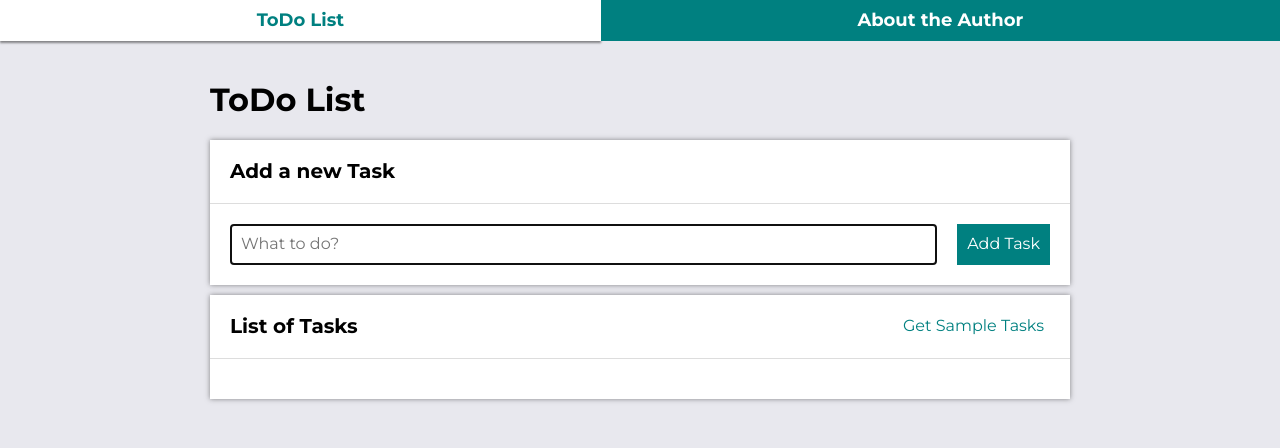
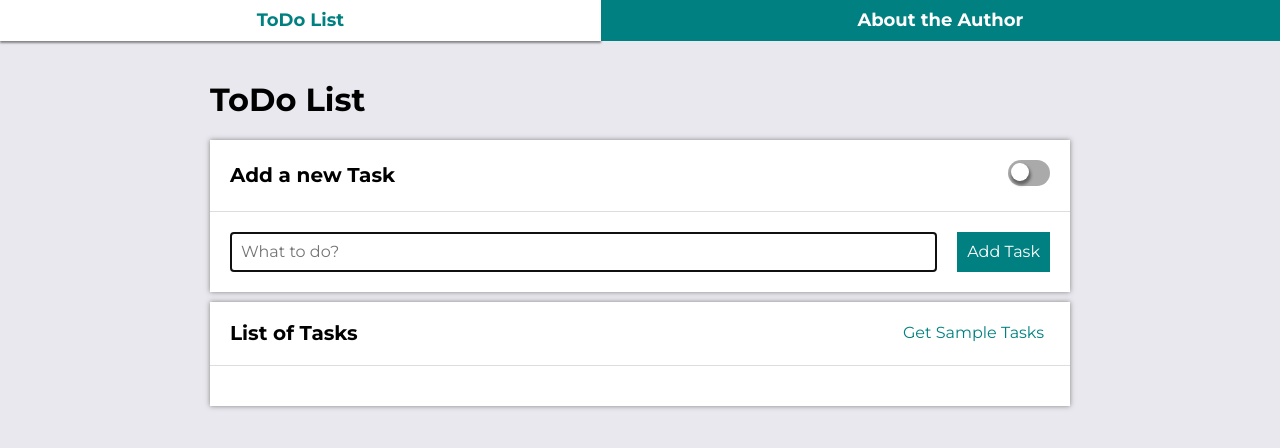
Before and after one commit to TheRitual/Simple-Todo-List, a React (Create React App) app: page /#/tasks in a window 1280 px wide. Shown: the top 448 px of the page. Built offline with nearby package versions, Linux system fonts and the light colour scheme.

Commit message:
Added Theme Switch toggle component

```diff
--- a/src/App.js
+++ b/src/App.js
@@ -1,7 +1,7 @@
 import { Switch, Route, HashRouter, Redirect } from "react-router-dom";
 import { ThemeProvider } from "styled-components";
 import Author from "./features/author/Author";
-import Menu from "./common/menu/Menu";
+import Menu from "./common/Menu";
 import Tasks from "./features/tasks/Tasks";
 import { defaultTheme } from "./utils/themes";
 
--- /dev/null
+++ b/src/common/ThemeSwitch/index.js
@@ -0,0 +1,11 @@
+import { Toggle, ToggleContainer, ToggleSlider } from "./styled";
+
+const ThemeSwitch = () => (
+    <ToggleContainer>
+        <Toggle id="toggleTheme" type="checkbox" />
+        <ToggleSlider htmlFor="toggleTheme" />
+    </ToggleContainer>
+);
+
+
+export default ThemeSwitch;
--- /dev/null
+++ b/src/common/ThemeSwitch/styled.js
@@ -0,0 +1,47 @@
+import styled from "styled-components";
+
+export const ToggleSlider = styled.label`
+    position: absolute;
+    top: 0;
+    left: 0;
+    width: 42px;
+    height: 26px;
+    border-radius: 15px;
+    background: ${({ theme }) => theme.colors.disabled};
+    cursor: pointer;
+    &::after {
+        content: "";
+        display: block;
+        border-radius: 50%;
+        width: 18px;
+        height: 18px;
+        margin: 3px;
+        background: ${({ theme }) => theme.colors.primaryText};;
+        box-shadow: 1px 3px 3px 1px ${({ theme }) => theme.colors.shadow};;
+        transition: 0.2s;
+    }
+`;
+
+export const Toggle = styled.input`
+    opacity: 0;
+    z-index: 1;
+    border-radius: 15px;
+    width: 42px;
+    height: 26px;
+    &:checked + ${ToggleSlider} {
+        background: ${({ theme }) => theme.colors.primary};;
+        &::after {
+            content: "";
+            display: block;
+            border-radius: 50%;
+            width: 18px;
+            height: 18px;
+            margin-left: 21px;
+            transition: 0.2s;
+        }
+    }
+`;
+
+export const ToggleContainer = styled.div`
+    position: relative;
+`;
--- a/src/features/author/Author.js
+++ b/src/features/author/Author.js
@@ -1,11 +1,12 @@
 import { Container } from "../../common/Container/styled";
 import Header from "../../common/Header";
 import Section from "../../common/Section";
+import ThemeSwitch from "../../common/ThemeSwitch";
 
 const Author = () => (
     <Container>
         <Header title="Author" />
-        <Section title="Marcin Kawczyński" body={<>About Author something</>} />
+        <Section title="Marcin Kawczyński" body={<>About Author something</>} extraHeaderContent={<ThemeSwitch />} />
     </Container>
 );
 
--- a/src/features/tasks/Tasks.js
+++ b/src/features/tasks/Tasks.js
@@ -4,13 +4,14 @@ import Section from "../../common/Section";
 import Header from "../../common/Header";
 import { Container } from "../../common/Container/styled";
 import TaskList from "./TaskList";
+import ThemeSwitch from "../../common/ThemeSwitch";
 
 function Tasks() {
 
   return (
     <Container>
       <Header title="ToDo List" />
-      <Section title="Add a new Task" body={<Form />} />
+      <Section title="Add a new Task" body={<Form />} extraHeaderContent={<ThemeSwitch />} />
       <Section
         title="List of Tasks"
         extraHeaderContent={<Buttons />}
```
Also changed, not shown: src/common/menu/index.js (renamed from src/common/menu/Menu.js).
